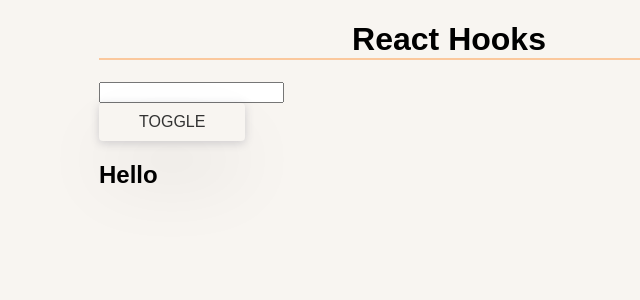
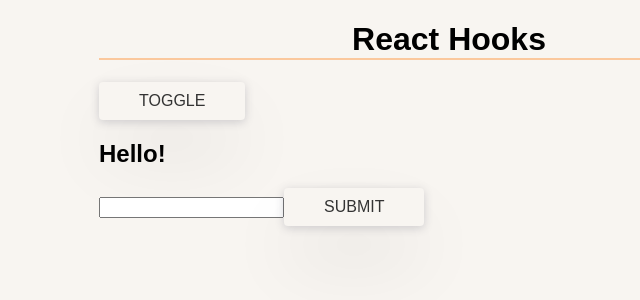
Before and after one commit to digitalprocess/react-hooks, a React (Create React App) app: page / in a window 1280 px wide. Both pictures are taken after a click on the button "TOGGLE". Shown: the top 300 px of the page, without its empty margins (191-831 px from the left). Built offline with nearby package versions, Linux system fonts and the light colour scheme.

Commit message:
usState to clear form values

```diff
--- a/src/App.js
+++ b/src/App.js
@@ -8,10 +8,24 @@ const App = () => {
 	return (
 		<div className="main-wrapper">
 			<h1>React Hooks</h1>
-			<input type="text" onChange={ev => setName(ev.target.value)} value={name} />
-			<Toggle />
+
+			<Toggle>
+				<h2>Hello!</h2>
+			</Toggle>
+			<form onSubmit={ev => {
+				ev.preventDefault()
+				formSubmt(name, setName)
+			}}>
+				<input type="text" onChange={ev => setName(ev.target.value)} value={name} />
+				<button>Submit</button>
+			</form>
 		</div>
 	)
 }
 
+const formSubmt = (value, setValue) => {
+	console.log('email sent to ' + value + '!')
+	setValue('')
+}
+
 export default App
--- a/src/Toggle.js
+++ b/src/Toggle.js
@@ -1,11 +1,11 @@
 import React, { useState } from "react";
 
-const Toggle = () => {
+const Toggle = ({children}) => {
 	const [isToggled, setIsToggled] = useState(false)
 	return (
 		<div>
 			<button onClick={() => setIsToggled(!isToggled)}>Toggle</button>
-			{isToggled && <h2>Hello</h2>}
+			{isToggled && children}
 		</div>
 	)
 }
```
